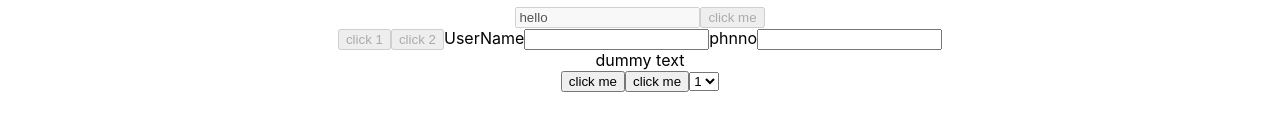
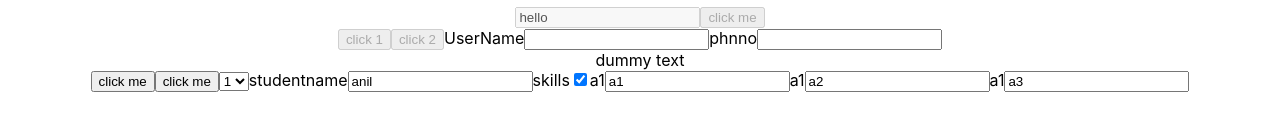
Before and after one commit to YashLT224/React-App-Testing, a React (Create React App) app: page / in a window 1280 px wide. Shown: the part 483-614 px from the top of the page. Built offline with nearby package versions, Linux system fonts and the light colour scheme.

Commit message:
testing react app

```diff
--- a/src/RTLQuery/File2.js
+++ b/src/RTLQuery/File2.js
@@ -20,6 +20,23 @@ const File1 = () => {
           <option>3</option>
           <option>4</option>
       </select>
+      <label htmlFor='student'>studentname</label>
+      <input id='student' type='text' value='anil' />
+
+
+      <label htmlFor='skills'>skills</label>
+      <input id='skills' type='checkbox' defaultChecked= {true} />
+
+
+   <label htmlFor='a1'>a1</label>
+      <input id='a1' type='text'  defaultValue={'a1'} />
+      <label htmlFor='a2'>a1</label>
+      <input id='a2' type='text'  defaultValue={'a2'} />
+      <label htmlFor='a3'>a1</label>
+      <input id='a3' type='text' defaultValue={'a3'} />
+
+
+
     </div>
   )
 }
```
Also changed, not shown: 1 other file (tests, documents, lock files or other folders).
